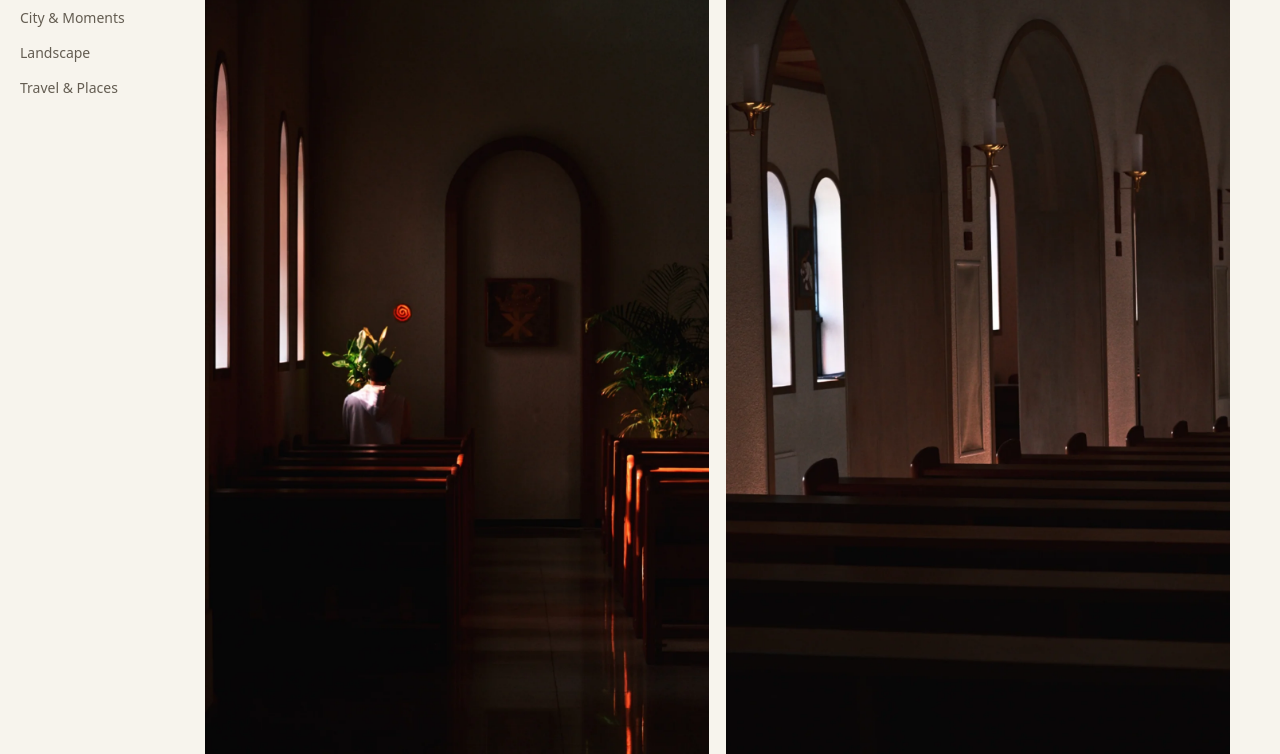
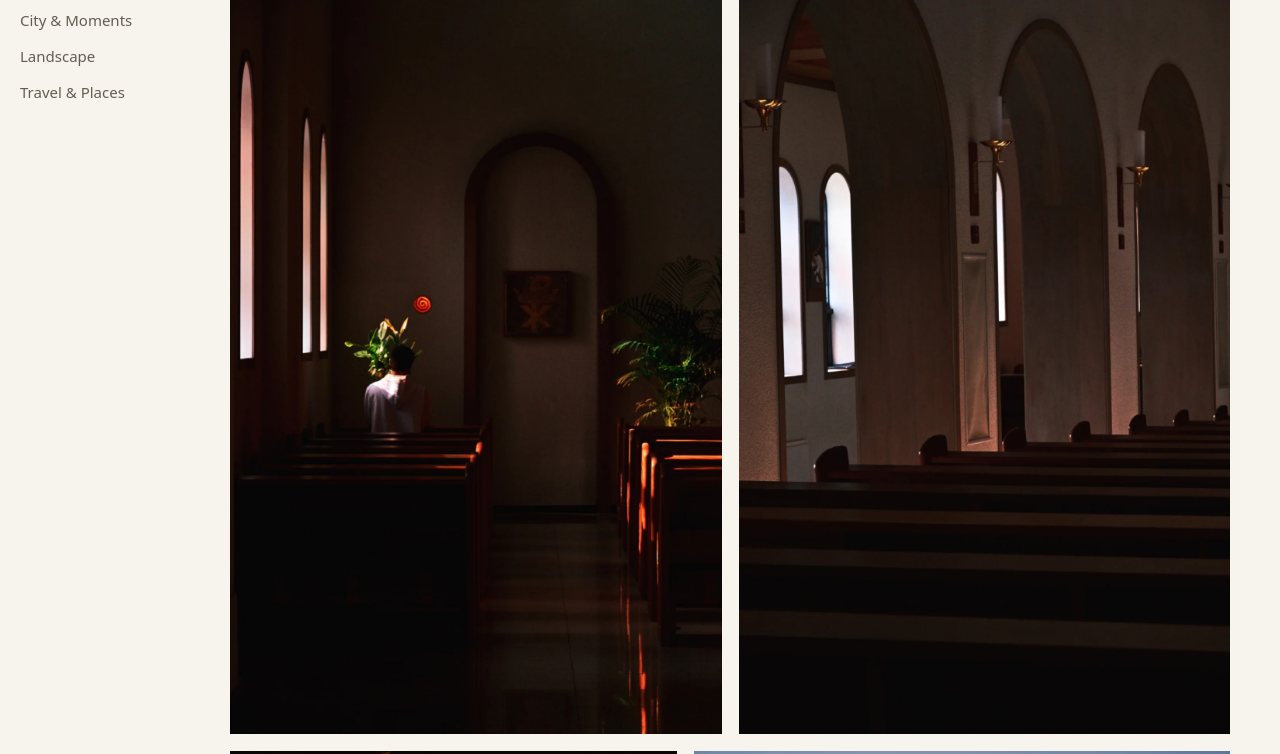
Before and after one commit to wondol2g-art/wons-archive, a plain HTML site: page index.html in a window 1280 px wide. Shown: the part 153-907 px from the top of the page. Drawn offline with Linux system fonts and the light colour scheme; no server answers.

Commit message:
Add files via upload

```diff
--- a/index.html
+++ b/index.html
@@ -6,7 +6,7 @@
   <meta name="theme-color" content="#f7f4ed">
   <meta name="description" content="WONS ARCHIVE photography portfolio">
   <title>WONS ARCHIVE</title>
-  <link rel="stylesheet" href="style.css?v=11">
+  <link rel="stylesheet" href="style.css?v=12">
   <script src="script.js?v=9" defer></script>
 </head>
 <body>
--- a/style.css
+++ b/style.css
@@ -7,7 +7,7 @@
 }
 body {
   display: grid;
-  grid-template-columns: clamp(160px, 16vw, 224px) minmax(0, 1fr);
+  grid-template-columns: clamp(184px, 18vw, 256px) minmax(0, 1fr);
   margin: 0;
 }
 .site-header {
@@ -42,7 +42,7 @@ button {
   background: transparent;
   color: #645d52;
   text-align: left;
-  font-size: .875rem;
+  font-size: .9375rem;
 }
 .filter:hover, .filter.active {
   color: #26231f;
```
